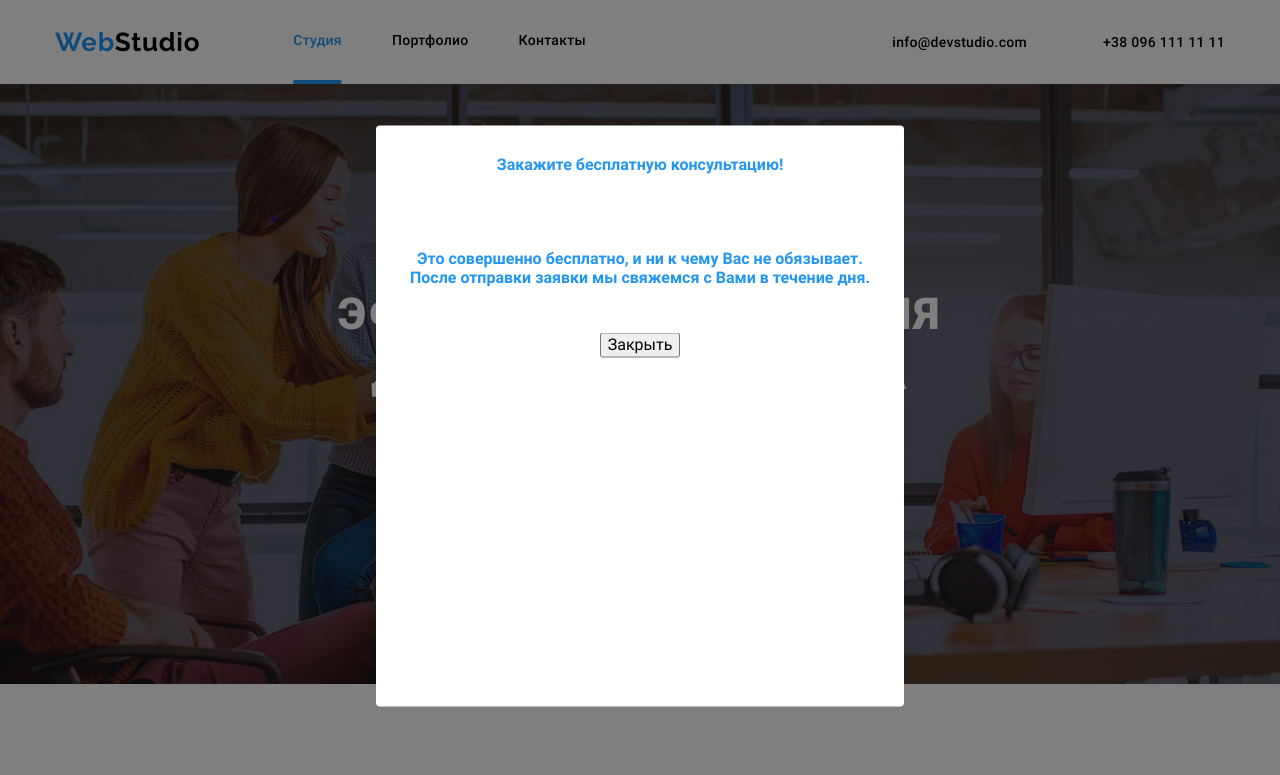
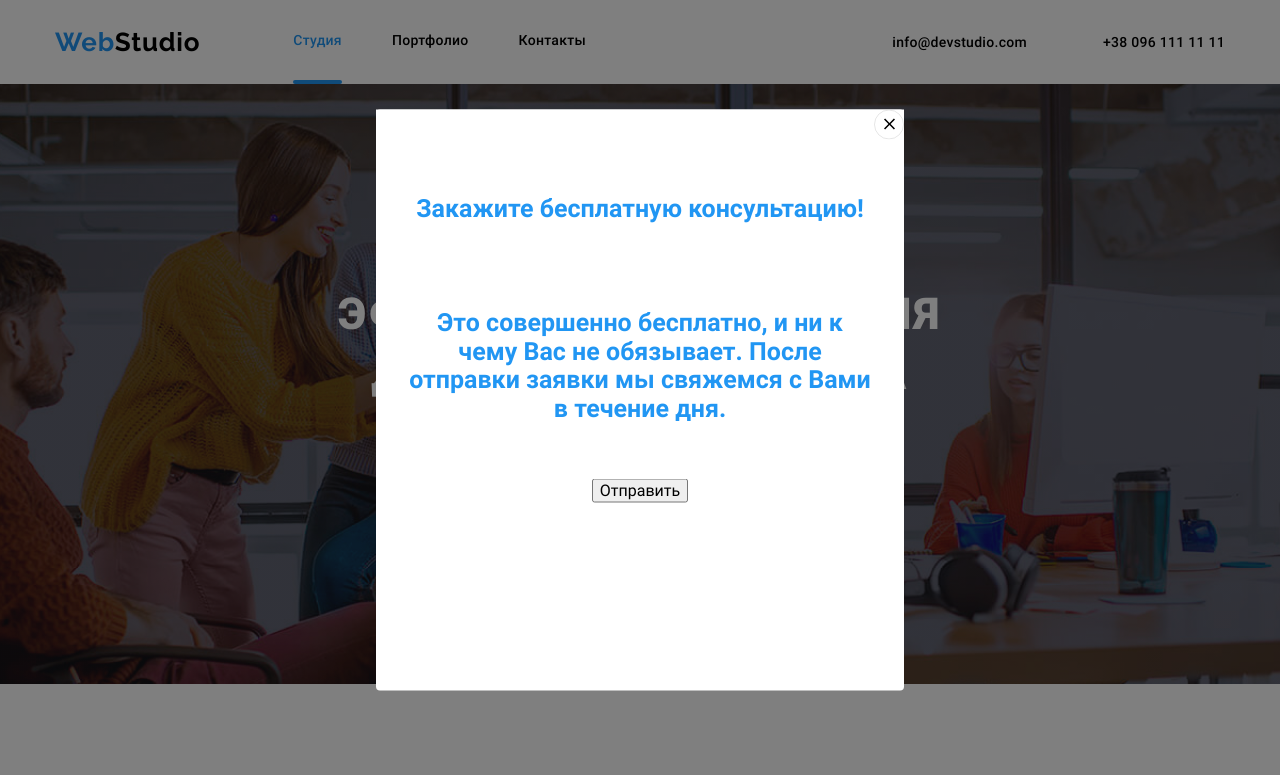
Before and after one commit to AveCanora/goit-markup-hw-05, a plain HTML site: page index.html in a window 1280 px wide. Both pictures are taken after a click on the button "Заказать услугу". Shown: the top 775 px of the page. Drawn offline with nearby package versions, Linux system fonts and the light colour scheme.

Commit message:
icon-close

```diff
--- a/css/styles.css
+++ b/css/styles.css
@@ -785,21 +785,35 @@ img{
     opacity: 1;
     visibility: visible;
     transition: opacity 250ms cubic-bezier(0.4, 0, 0.2, 1), visibility 250ms cubic-bezier(0.4, 0, 0.2, 1)
-
 }
 .modal{
     position: relative;
     top: 50%;
     left: 50%;
-    transform: translate(-50%,-50%);
+
     width: 528px;
     height: 581px;
     background-color: var(--white);
     border-radius: 4px;
+    transform: translate(-50%,-50%) scale(1);
 }
+.modal::before{
+    content: "";
+    display: block;
+
+    height: 30px;
+    background-repeat: no-repeat;
+    background-position:right;
+    background-color:var(--white);
+}
+.icon-close::before{
+    background-image: url(../img/close.svg);
+}
+
 .modal-font{
     padding:30px;
     font-weight: 700;
+    font-size: 25px;
     color: #2196F3;
 }
 
--- a/index.html
+++ b/index.html
@@ -52,13 +52,14 @@
         <button class="btn" data-modal-open>Заказать услугу</button>
 
         <div class="backdrop is-hidden" data-modal>
-            <div class="modal">
+            <div class="modal icon-close">
+
                 <p class="modal-font"> Закажите бесплатную консультацию! </p>
                 <p class="modal-font">
                     Это совершенно бесплатно, и ни к чему Вас не обязывает. После отправки заявки мы свяжемся с Вами в
                     течение дня.
                 </p>
-                <button data-modal-close>Закрыть</button>
+                <button data-modal-close>Отправить</button>
             </div>
 
         </div>
```
Also changed, not shown: img/close.svg (added).
